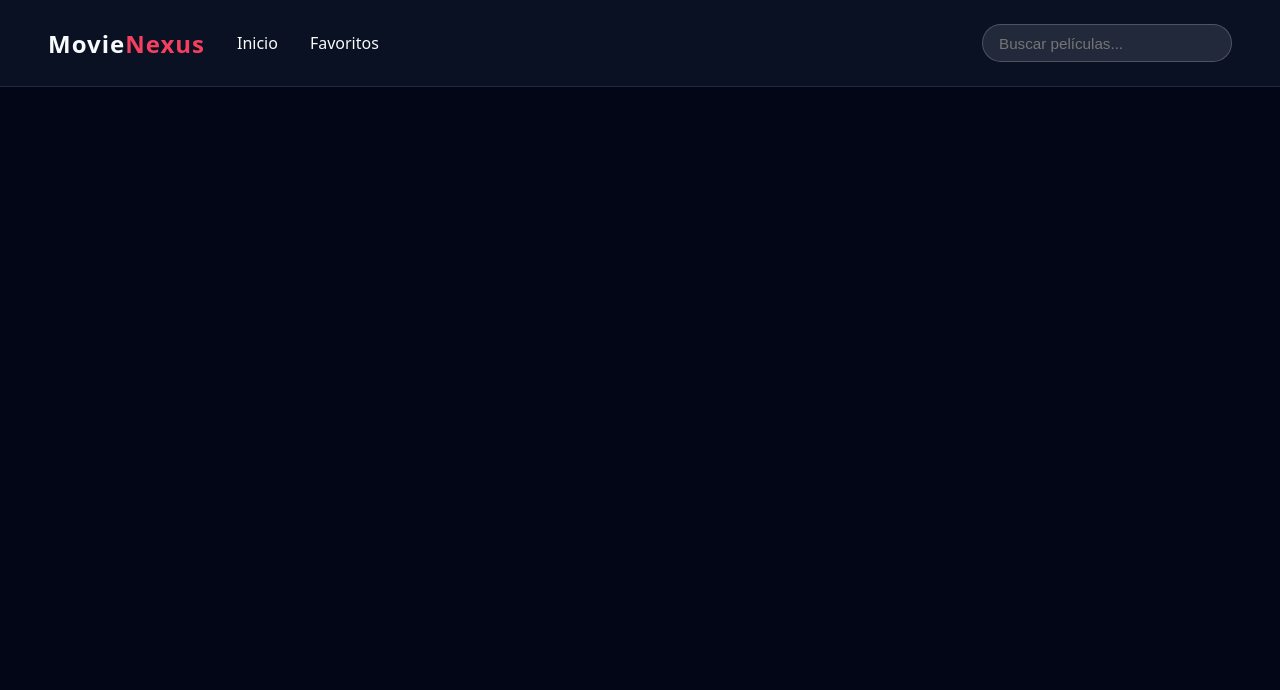
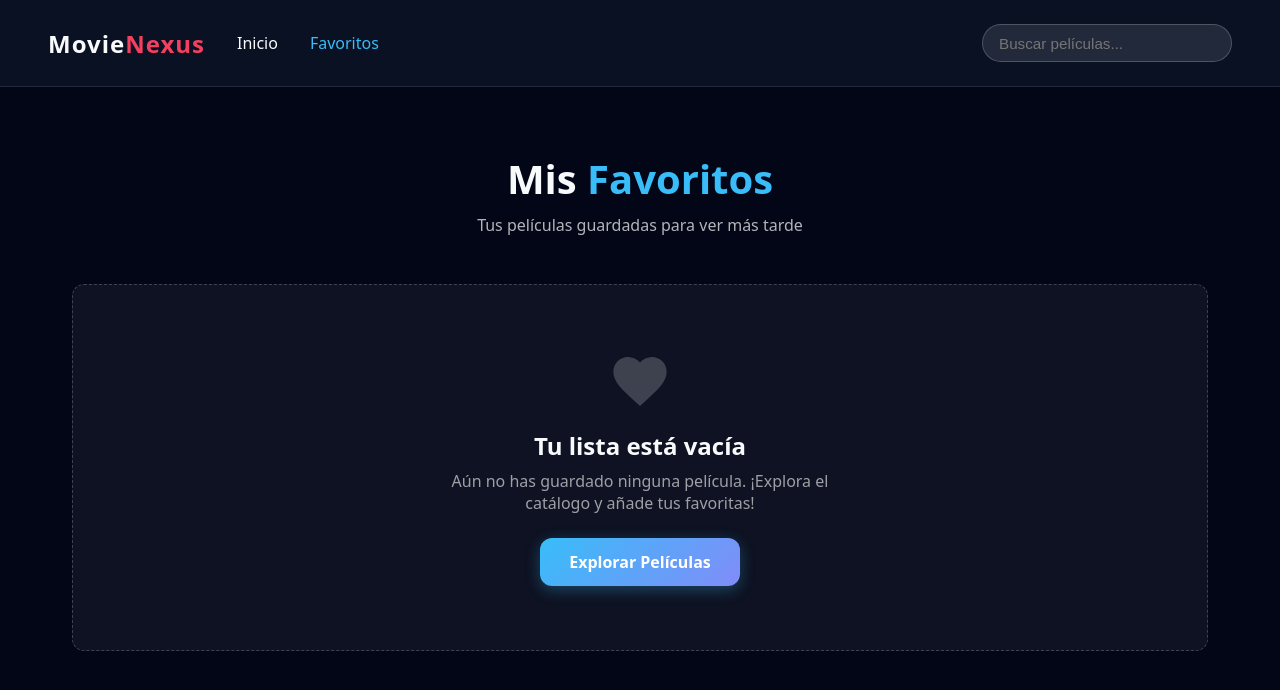
Before and after one commit to josephnicolastorres6-web/MovieNexus, an Angular app: page /favorites in a window 1280 px wide. Before the commit this address led to /. Shown: the top 690 px of the page. Built offline with nearby package versions, Linux system fonts and the light colour scheme.

Commit message:
feat: implementar sistema de favoritos con persistencia localstorage y SSR safety

```diff
--- a/src/app/app.routes.ts
+++ b/src/app/app.routes.ts
@@ -8,5 +8,9 @@ export const routes: Routes = [
   {
     path: 'movie/:id',
     loadComponent: () => import('./features/movie-details/movie-details').then(m => m.MovieDetails)
+  },
+  {
+    path: 'favorites',
+    loadComponent: () => import('./features/favorites/favorites.component').then(m => m.FavoritesComponent)
   }
 ];
--- /dev/null
+++ b/src/app/core/services/favorites.service.ts
@@ -0,0 +1,39 @@
+import { Injectable, PLATFORM_ID, inject, signal } from '@angular/core';
+import { isPlatformBrowser } from '@angular/common';
+import { Movie } from '../models/movie.model';
+
+@Injectable({ providedIn: 'root' })
+export class FavoritesService {
+  private platformId = inject(PLATFORM_ID);
+  private readonly STORAGE_KEY = 'movienexus_favorites';
+
+  public favorites = signal<Movie[]>([]);
+
+  constructor() {
+    this.loadFavorites();
+  }
+
+  private loadFavorites(): void {
+    if (isPlatformBrowser(this.platformId)) {
+      const stored = localStorage.getItem(this.STORAGE_KEY);
+      if (stored) this.favorites.set(JSON.parse(stored));
+    }
+  }
+
+  toggleFavorite(movie: Movie): void {
+    const isAlreadyFavorite = this.favorites().some(f => f.id === movie.id);
+    const updated = isAlreadyFavorite
+      ? this.favorites().filter(f => f.id !== movie.id)
+      : [movie, ...this.favorites()];
+
+    this.favorites.set(updated);
+
+    if (isPlatformBrowser(this.platformId)) {
+      localStorage.setItem(this.STORAGE_KEY, JSON.stringify(updated));
+    }
+  }
+
+  isFavorite(movieId: number): boolean {
+    return this.favorites().some(f => f.id === movieId);
+  }
+}
--- /dev/null
+++ b/src/app/features/favorites/favorites.component.css
@@ -0,0 +1,45 @@
+.favorites-page {
+  padding: var(--spacing-xl, 4rem) var(--spacing-lg, 2rem);
+  max-width: 1200px;
+  margin: 0 auto;
+  min-height: 80vh;
+}
+.header-titles {
+  text-align: center;
+  margin-bottom: 3rem;
+}
+.page-title {
+  font-size: 2.5rem;
+  margin-bottom: 0.5rem;
+}
+.subtitle {
+  color: rgba(255, 255, 255, 0.7);
+}
+.movies-grid {
+  display: grid;
+  grid-template-columns: repeat(auto-fill, minmax(200px, 1fr));
+  gap: 2rem;
+  justify-items: center;
+}
+.empty-state {
+  display: flex;
+  flex-direction: column;
+  align-items: center;
+  justify-content: center;
+  text-align: center;
+  padding: 4rem 2rem;
+  background: rgba(255, 255, 255, 0.05);
+  border-radius: 12px;
+  border: 1px dashed rgba(255, 255, 255, 0.2);
+}
+.empty-state h2 {
+  margin-bottom: 0.5rem;
+}
+.empty-state p {
+  color: rgba(255, 255, 255, 0.6);
+  max-width: 400px;
+}
+.btn-premium {
+  display: inline-block;
+  text-decoration: none;
+}
--- /dev/null
+++ b/src/app/features/favorites/favorites.component.html
@@ -0,0 +1,23 @@
+<div class="favorites-page">
+  <div class="header-titles">
+    <h1 class="page-title">Mis <span style="color: var(--primary);">Favoritos</span></h1>
+    <p class="subtitle">Tus películas guardadas para ver más tarde</p>
+  </div>
+
+  @if (favoriteMovies.length > 0) {
+    <div class="movies-grid">
+      @for (movie of favoriteMovies; track movie.id) {
+        <app-movie-card [movie]="movie"></app-movie-card>
+      }
+    </div>
+  } @else {
+    <div class="empty-state">
+      <svg viewBox="0 0 24 24" width="64" height="64" fill="rgba(255,255,255,0.2)" style="margin-bottom: 1rem;">
+        <path d="M12 21.35l-1.45-1.32C5.4 15.36 2 12.28 2 8.5 2 5.42 4.42 3 7.5 3c1.74 0 3.41.81 4.5 2.09C13.09 3.81 14.76 3 16.5 3 19.58 3 22 5.42 22 8.5c0 3.78-3.4 6.86-8.55 11.54L12 21.35z"/>
+      </svg>
+      <h2>Tu lista está vacía</h2>
+      <p>Aún no has guardado ninguna película. ¡Explora el catálogo y añade tus favoritas!</p>
+      <a routerLink="/" class="btn-premium" style="margin-top: 1.5rem;">Explorar Películas</a>
+    </div>
+  }
+</div>
--- /dev/null
+++ b/src/app/features/favorites/favorites.component.ts
@@ -0,0 +1,19 @@
+import { Component, inject } from '@angular/core';
+import { CommonModule } from '@angular/common';
+import { FavoritesService } from '../../core/services/favorites.service';
+import { MovieCardComponent } from '../../shared/components/movie-card/movie-card.component';
+
+@Component({
+  selector: 'app-favorites',
+  standalone: true,
+  imports: [CommonModule, MovieCardComponent],
+  templateUrl: './favorites.component.html',
+  styleUrl: './favorites.component.css'
+})
+export class FavoritesComponent {
+  public favoritesService = inject(FavoritesService);
+
+  get favoriteMovies() {
+    return this.favoritesService.favorites();
+  }
+}
--- a/src/app/shared/components/movie-card/movie-card.component.css
+++ b/src/app/shared/components/movie-card/movie-card.component.css
@@ -42,3 +42,14 @@
   overflow: hidden;
   text-overflow: ellipsis;
 }
+
+.favorite-btn {
+  position: absolute; top: 10px; right: 10px;
+  background: rgba(0, 0, 0, 0.5); backdrop-filter: blur(4px);
+  border-radius: 50%; border: none; padding: 6px;
+  cursor: pointer; z-index: 20; transition: all 0.3s ease;
+  display: flex; align-items: center; justify-content: center;
+}
+.favorite-btn:hover { transform: scale(1.1); background: rgba(0, 0, 0, 0.8); }
+.heart-icon { transition: fill 0.3s ease; }
+.favorite-btn.active .heart-icon { fill: #e50914; }
--- a/src/app/shared/components/movie-card/movie-card.component.html
+++ b/src/app/shared/components/movie-card/movie-card.component.html
@@ -1,4 +1,9 @@
 <div class="movie-card" [routerLink]="['/movie', movie.id]">
+  <button class="favorite-btn" [class.active]="isFavorite" (click)="toggleFavorite($event)">
+    <svg class="heart-icon" viewBox="0 0 24 24" width="24" height="24" fill="rgba(255,255,255,0.5)">
+      <path d="M12 21.35l-1.45-1.32C5.4 15.36 2 12.28 2 8.5 2 5.42 4.42 3 7.5 3c1.74 0 3.41.81 4.5 2.09C13.09 3.81 14.76 3 16.5 3 19.58 3 22 5.42 22 8.5c0 3.78-3.4 6.86-8.55 11.54L12 21.35z"/>
+    </svg>
+  </button>
   <div class="card-image-container">
     <img [src]="posterUrl" [alt]="movie.title" class="card-image" loading="lazy">
   </div>
--- a/src/app/shared/components/movie-card/movie-card.component.ts
+++ b/src/app/shared/components/movie-card/movie-card.component.ts
@@ -1,6 +1,7 @@
-import { Component, Input } from '@angular/core';
+import { Component, Input, inject } from '@angular/core';
 import { CommonModule } from '@angular/common';
 import { Movie } from '../../../core/models/movie.model';
+import { FavoritesService } from '../../../core/services/favorites.service';
 
 import { RouterModule } from '@angular/router';
 
@@ -13,10 +14,21 @@ import { RouterModule } from '@angular/router';
 })
 export class MovieCardComponent {
   @Input({ required: true }) movie!: Movie;
+  private favoritesService = inject(FavoritesService);
 
   get posterUrl() {
     return this.movie.poster_path
       ? `https://image.tmdb.org/t/p/w500${this.movie.poster_path}`
       : 'assets/no-poster.png';
   }
+
+  get isFavorite(): boolean {
+    return this.favoritesService.isFavorite(this.movie.id);
+  }
+
+  toggleFavorite(event: Event) {
+    event.preventDefault(); // Evita navegar al detalle
+    event.stopPropagation();
+    this.favoritesService.toggleFavorite(this.movie);
+  }
 }
```
